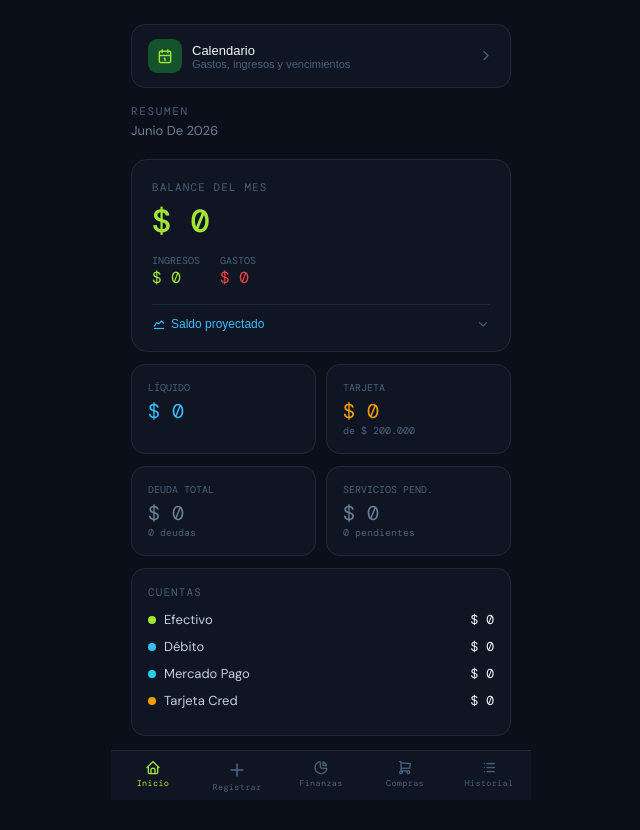
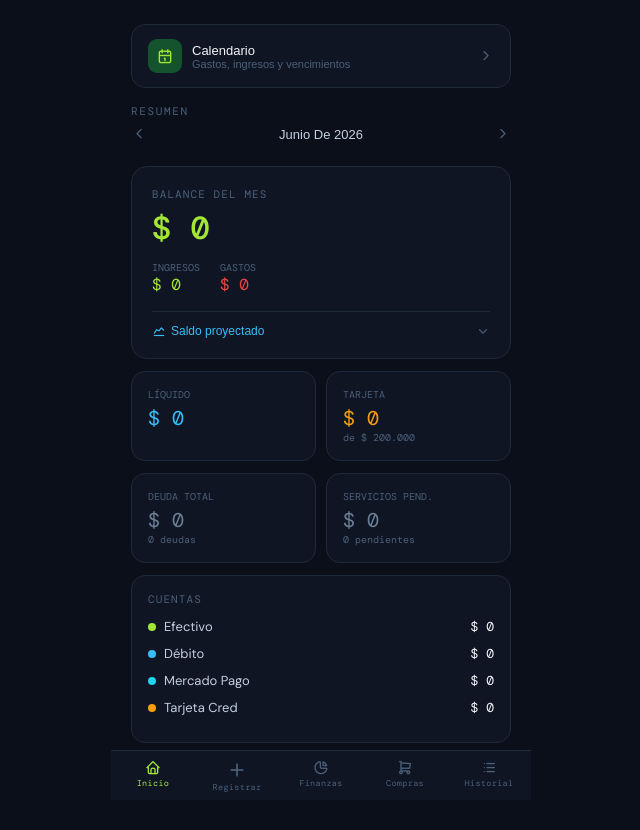
Before and after one commit to BFcamp/gastos-app, a React (Vite) app: page / in a window 1280 px wide. Both pictures are taken after a click on the button "Inicio". Shown: the top 830 px of the page, without its empty margins (319-959 px from the left). Built offline with nearby package versions, Linux system fonts and the light colour scheme.

Commit message:
actualizado header

```diff
--- a/src/App.jsx
+++ b/src/App.jsx
@@ -27,6 +27,9 @@ const BASE_STYLE = {
 
 export default function App() {
   const [tab, setTab] = useState("add");
+  const [monthOffset, setMonthOffset] = useState(0); // mes que se está viendo, compartido entre Inicio y Calendario
+  const changeMonth = (delta) => setMonthOffset(o => o + delta);
+  const resetMonth  = () => setMonthOffset(0);
 
   const [accounts,     setAccounts]     = useState(DEFAULT_ACCOUNTS);
   const [transactions, setTransactions] = useState([]);
@@ -112,12 +115,12 @@ export default function App() {
     <div style={BASE_STYLE}>
       <link href="https://fonts.googleapis.com/css2?family=DM+Sans:wght@300;400;500;600&family=DM+Mono:wght@400;500&display=swap" rel="stylesheet" />
 
-      {tab === "dashboard" && <DashboardView accounts={accounts} transactions={transactions} debts={debts} services={services} projectedIncomes={projectedIncomes} onConfirmProjected={confirmProjectedIncome} onDeleteProjected={deleteProjectedIncome} onOpenCalendar={() => setTab("calendar")} />}
+      {tab === "dashboard" && <DashboardView accounts={accounts} transactions={transactions} debts={debts} services={services} projectedIncomes={projectedIncomes} onConfirmProjected={confirmProjectedIncome} onDeleteProjected={deleteProjectedIncome} monthOffset={monthOffset} onPrevMonth={() => changeMonth(-1)} onNextMonth={() => changeMonth(1)} onResetMonth={resetMonth} onOpenCalendar={() => setTab("calendar")} />}
       {tab === "add"       && <AddView accounts={accounts} onAdd={addTransaction} onAddProjected={addProjectedIncome} />}
       {tab === "finanzas"  && <FinanzasView debts={debts} setDebts={setDebts} services={services} setServices={setServices} jars={jars} setJars={setJars} />}
       {tab === "compras"   && <ComprasView wishlist={wishlist} setWishlist={setWishlist} wishCats={wishCats} setWishCats={setWishCats} />}
       {tab === "history"   && <HistoryView transactions={transactions} accounts={accounts} />}
-      {tab === "calendar"  && <CalendarView transactions={transactions} debts={debts} services={services} projectedIncomes={projectedIncomes} onBack={() => setTab("dashboard")} />}
+      {tab === "calendar"  && <CalendarView transactions={transactions} debts={debts} services={services} projectedIncomes={projectedIncomes} monthOffset={monthOffset} onPrevMonth={() => changeMonth(-1)} onNextMonth={() => changeMonth(1)} onBack={() => setTab("dashboard")} />}
 
       {tab !== "calendar" && (
       <nav style={{
--- a/src/components/CalendarView.jsx
+++ b/src/components/CalendarView.jsx
@@ -10,9 +10,12 @@
 //   debts            — lista de deudas
 //   services         — lista de servicios recurrentes
 //   projectedIncomes — ingresos esperados a futuro, todavía no confirmados
+//   monthOffset      — mes que se está viendo (0 = actual), compartido con Inicio
+//   onPrevMonth      — retrocede un mes
+//   onNextMonth      — avanza un mes
 //   onBack           — función para volver a Inicio
 
-import { useState } from "react";
+import { useState, useEffect } from "react";
 import { SERVICE_CATS } from "../constants";
 import { fmt } from "../utils/format";
 
@@ -73,24 +76,27 @@ function buildMonthEvents(year, month, transactions, debts, services, projectedI
   const monthKey = `${year}-${String(month + 1).padStart(2, "0")}`;
   const lastDay  = new Date(year, month + 1, 0).getDate();
   services.forEach(sv => {
-    if (sv.active === false || !sv.dueDay) return;
+    if (sv.active === false) return;
     const cat = SERVICE_CATS.find(c => c.id === sv.category);
-    events.push({
-      day: Math.min(sv.dueDay, lastDay),
-      type: "due",
-      label: sv.name,
-      amount: sv.amount,
-      icon: cat?.icon || "refresh",
-      paid: (sv.payments || []).includes(monthKey),
-    });
+    const paid = (sv.payments || []).includes(monthKey);
+
+    if (sv.dueDate) {
+      // Fecha puntual cargada a mano — solo aparece en su mes exacto
+      const due = new Date(sv.dueDate + "T00:00:00");
+      if (due.getFullYear() === year && due.getMonth() === month) {
+        events.push({ day: due.getDate(), type: "due", label: sv.name, amount: sv.amount, icon: cat?.icon || "refresh", paid });
+      }
+    } else if (sv.dueDay) {
+      // Dato viejo: día fijo recurrente (servicio sin actualizar al nuevo formato)
+      events.push({ day: Math.min(sv.dueDay, lastDay), type: "due", label: sv.name, amount: sv.amount, icon: cat?.icon || "refresh", paid });
+    }
   });
 
   return events;
 }
 
-export function CalendarView({ transactions, debts, services, projectedIncomes, onBack }) {
+export function CalendarView({ transactions, debts, services, projectedIncomes, monthOffset, onPrevMonth, onNextMonth, onBack }) {
   const now = new Date();
-  const [monthOffset, setMonthOffset] = useState(0);
 
   const target = new Date(now.getFullYear(), now.getMonth() + monthOffset, 1);
   const year   = target.getFullYear();
@@ -99,11 +105,11 @@ export function CalendarView({ transactions, debts, services, projectedIncomes,
 
   const [selectedDay, setSelectedDay] = useState(isCurrentMonth ? now.getDate() : null);
 
-  const changeMonth = (delta) => {
-    const newOffset = monthOffset + delta;
-    setMonthOffset(newOffset);
-    setSelectedDay(newOffset === 0 ? now.getDate() : null);
-  };
+  // Si cambia el mes desde afuera (ej. desde Inicio), reseteamos el día elegido
+  useEffect(() => {
+    setSelectedDay(isCurrentMonth ? now.getDate() : null);
+    // eslint-disable-next-line react-hooks/exhaustive-deps
+  }, [monthOffset]);
 
   const events     = buildMonthEvents(year, month, transactions, debts, services, projectedIncomes);
   const daysInMonth = new Date(year, month + 1, 0).getDate();
@@ -124,11 +130,11 @@ export function CalendarView({ transactions, debts, services, projectedIncomes,
 
       <div style={{ background: "#0f1523", borderRadius: 16, border: "1px solid #1e2a3a", padding: 16, marginBottom: 16 }}>
         <div style={{ display: "flex", justifyContent: "space-between", alignItems: "center", marginBottom: 12 }}>
-          <button onClick={() => changeMonth(-1)} style={{ background: "none", border: "none", color: "#4b607a", cursor: "pointer", padding: 4 }}>
+          <button onClick={onPrevMonth} style={{ background: "none", border: "none", color: "#4b607a", cursor: "pointer", padding: 4 }}>
             <Icon name="chevron-left" size={16} />
           </button>
           <p style={{ fontSize: 13, fontWeight: 600, color: "#f1f5f9", textTransform: "capitalize" }}>{monthLabel}</p>
-          <button onClick={() => changeMonth(1)} style={{ background: "none", border: "none", color: "#4b607a", cursor: "pointer", padding: 4 }}>
+          <button onClick={onNextMonth} style={{ background: "none", border: "none", color: "#4b607a", cursor: "pointer", padding: 4 }}>
             <Icon name="chevron-right" size={16} />
           </button>
         </div>
--- a/src/components/DashboardView.jsx
+++ b/src/components/DashboardView.jsx
@@ -17,11 +17,14 @@ const Icon = ({ name, size = 16, style = {} }) => (
   <i className={`ti ti-${name}`} style={{ fontSize: size, ...style }} aria-hidden="true" />
 );
 
-export function DashboardView({ accounts, transactions, debts, services, projectedIncomes, onConfirmProjected, onDeleteProjected, onOpenCalendar }) {
+export function DashboardView({ accounts, transactions, debts, services, projectedIncomes, onConfirmProjected, onDeleteProjected, monthOffset, onPrevMonth, onNextMonth, onResetMonth, onOpenCalendar }) {
   const now = new Date();
+  const target = new Date(now.getFullYear(), now.getMonth() + monthOffset, 1);
+  const isCurrentMonth = monthOffset === 0;
+
   const thisMonth = transactions.filter(t => {
     const d = new Date(t.date);
-    return d.getMonth() === now.getMonth() && d.getFullYear() === now.getFullYear();
+    return d.getMonth() === target.getMonth() && d.getFullYear() === target.getFullYear();
   });
   const income  = thisMonth.filter(t => t.type === "income").reduce((s, t) => s + t.amount, 0);
   const expense = thisMonth.filter(t => t.type === "expense").reduce((s, t) => s + t.amount, 0);
@@ -35,19 +38,21 @@ export function DashboardView({ accounts, transactions, debts, services, project
   const catList = Object.entries(byCat).sort((a, b) => b[1] - a[1]).slice(0, 5);
 
   const totalDebt = debts.reduce((s, d) => s + Math.max(0, (d.totalAmount || 0) - (d.paidAmount || 0)), 0);
-  const monthKey = `${now.getFullYear()}-${String(now.getMonth() + 1).padStart(2, "0")}`;
+  const monthKey = `${target.getFullYear()}-${String(target.getMonth() + 1).padStart(2, "0")}`;
   const pendingServices = services.filter(sv => !(sv.payments || []).includes(monthKey));
   const pendingTotal = pendingServices.reduce((s, sv) => s + (sv.amount || 0), 0);
-  const monthName = now.toLocaleDateString("es-AR", { month: "long", year: "numeric" });
+  const monthName = target.toLocaleDateString("es-AR", { month: "long", year: "numeric" });
 
   // ── Saldo proyectado ──
   // Ingresos esperados este mes (todavía no confirmados) + lo que falta
   // pagar este mes (deudas y servicios pendientes) sobre el líquido actual.
+  // Líquido siempre es el real de HOY — la proyección parte de ahí, sin
+  // importar qué mes estés mirando.
   const [showProjected, setShowProjected] = useState(false);
 
   const projectedThisMonth = (projectedIncomes || []).filter(p => {
     const d = new Date(p.expectedDate + "T00:00:00");
-    return d.getFullYear() === now.getFullYear() && d.getMonth() === now.getMonth();
+    return d.getFullYear() === target.getFullYear() && d.getMonth() === target.getMonth();
   });
   const projectedSum = projectedThisMonth.reduce((s, p) => s + p.amount, 0);
 
@@ -55,7 +60,7 @@ export function DashboardView({ accounts, transactions, debts, services, project
     if (!d.dueDate) return false;
     const due = new Date(d.dueDate + "T00:00:00");
     const remaining = Math.max(0, (d.totalAmount || 0) - (d.paidAmount || 0));
-    return remaining > 0 && due.getFullYear() === now.getFullYear() && due.getMonth() === now.getMonth();
+    return remaining > 0 && due.getFullYear() === target.getFullYear() && due.getMonth() === target.getMonth();
   });
   const debtsDueSum = debtsDueThisMonth.reduce((s, d) => s + (d.monthlyPayment > 0 ? d.monthlyPayment : Math.max(0, d.totalAmount - d.paidAmount)), 0);
   const monthlyDuesPending = debtsDueSum + pendingTotal;
@@ -82,7 +87,20 @@ export function DashboardView({ accounts, transactions, debts, services, project
       </button>
 
       <p style={{ fontSize: 11, letterSpacing: ".15em", color: "#4b607a", fontFamily: "'DM Mono', monospace", marginBottom: 4 }}>RESUMEN</p>
-      <p style={{ fontSize: 13, color: "#6b7f96", marginBottom: 20, textTransform: "capitalize" }}>{monthName}</p>
+      <div style={{ display: "flex", alignItems: "center", justifyContent: "space-between", marginBottom: 20 }}>
+        <button onClick={onPrevMonth} style={{ background: "none", border: "none", color: "#4b607a", cursor: "pointer", padding: "4px 8px 4px 0", display: "flex" }}>
+          <Icon name="chevron-left" size={16} />
+        </button>
+        <button onClick={onResetMonth} style={{ background: "none", border: "none", cursor: "pointer", display: "flex", flexDirection: "column", alignItems: "center", gap: 2 }}>
+          <span style={{ fontSize: 13, color: "#c4d0e0", textTransform: "capitalize" }}>{monthName}</span>
+          {!isCurrentMonth && (
+            <span style={{ fontSize: 10, color: "#38bdf8", fontFamily: "'DM Mono', monospace" }}>volver a hoy</span>
+          )}
+        </button>
+        <button onClick={onNextMonth} style={{ background: "none", border: "none", color: "#4b607a", cursor: "pointer", padding: "4px 0 4px 8px", display: "flex" }}>
+          <Icon name="chevron-right" size={16} />
+        </button>
+      </div>
 
       {/* Balance */}
       <div style={{ background: "#0f1523", borderRadius: 16, padding: 20, marginBottom: 12, border: "1px solid #1e2a3a" }}>
--- a/src/components/FinanzasView.jsx
+++ b/src/components/FinanzasView.jsx
@@ -10,6 +10,21 @@ import { FormActions } from "./shared/FormActions";
 const Icon = ({ name, size = 16, style = {} }) => (
   <i className={`ti ti-${name}`} style={{ fontSize: size, ...style }} aria-hidden="true" />
 );
+
+// Calcula días hasta el vencimiento y devuelve texto + color según urgencia
+function dueDateInfo(dueDate) {
+  if (!dueDate) return null;
+  const today = new Date();
+  today.setHours(0, 0, 0, 0);
+  const due = new Date(dueDate + "T00:00:00");
+  const diffDays = Math.round((due - today) / (1000 * 60 * 60 * 24));
+  const label = due.toLocaleDateString("es-AR", { day: "2-digit", month: "2-digit" });
+
+  if (diffDays < 0)  return { text: `Vencido (${label})`, color: "#f87171" };
+  if (diffDays === 0) return { text: `Vence hoy`, color: "#f87171" };
+  if (diffDays <= 5)  return { text: `Vence en ${diffDays} día${diffDays === 1 ? "" : "s"} (${label})`, color: "#fb923c" };
+  return { text: `Vence ${label}`, color: "#4b607a" };
+}
 
 const JAR_TYPES = [
   { id: "fisico",   label: "Físico",       icon: "building-bank",  color: "#a3e635", bg: "#14532d" },
@@ -109,12 +124,18 @@ export function FinanzasView({ debts, setDebts, services, setServices, jars, set
             const remaining = Math.max(0, d.totalAmount - d.paidAmount);
             const pct       = d.totalAmount > 0 ? Math.min(100, (d.paidAmount / d.totalAmount) * 100) : 0;
             const isEditing = editDebt?.id === d.id;
+            const due       = dueDateInfo(d.dueDate);
             return (
               <div key={d.id} style={{ background: "#0f1523", borderRadius: 14, border: "1px solid #1e2a3a", marginBottom: 10, overflow: "hidden" }}>
                 <div style={{ padding: "14px 16px" }}>
                   <div style={{ display: "flex", justifyContent: "space-between", alignItems: "flex-start", marginBottom: 8 }}>
                     <div>
                       <p style={{ fontSize: 14, color: "#f1f5f9", fontWeight: 500, margin: 0 }}>{d.name}</p>
+                      {due && (
+                        <p style={{ fontSize: 11, color: due.color, fontFamily: "'DM Mono', monospace", margin: "3px 0 0", display: "flex", alignItems: "center", gap: 4 }}>
+                          <Icon name="calendar-event" size={11} /> {due.text}
+                        </p>
+                      )}
                       {d.notes && <p style={{ fontSize: 11, color: "#4b607a", margin: "2px 0 0" }}>{d.notes}</p>}
                     </div>
                     <div style={{ display: "flex", gap: 10 }}>
@@ -194,6 +215,7 @@ export function FinanzasView({ debts, setDebts, services, setServices, jars, set
               const cat       = SERVICE_CATS.find(c => c.id === sv.category);
               const isPaid    = sv.payments?.includes(monthKey);
               const isEditing = editService?.id === sv.id;
+              const due       = dueDateInfo(sv.dueDate);
               return (
                 <div key={sv.id}>
                   <div style={{
@@ -206,8 +228,10 @@ export function FinanzasView({ debts, setDebts, services, setServices, jars, set
                     </div>
                     <div style={{ flex: 1, minWidth: 0 }}>
                       <p style={{ fontSize: 13, color: "#c4d0e0", margin: 0 }}>{sv.name}</p>
-                      <p style={{ fontSize: 11, color: "#4b607a", fontFamily: "'DM Mono', monospace", margin: "2px 0 0" }}>
-                        {fmt(sv.amount)}/mes{sv.dueDay ? ` · vence día ${sv.dueDay}` : ""}
+                      <p style={{ fontSize: 11, color: due ? due.color : "#4b607a", fontFamily: "'DM Mono', monospace", margin: "2px 0 0", display: "flex", alignItems: "center", gap: 4 }}>
+                        {fmt(sv.amount)}/mes
+                        {due && <> · <Icon name="calendar-event" size={10} /> {due.text}</>}
+                        {!due && sv.dueDay && ` · vence día ${sv.dueDay} (aprox.)`}
                       </p>
                     </div>
                     <div style={{ display: "flex", alignItems: "center", gap: 8, flexShrink: 0 }}>
@@ -265,7 +289,7 @@ export function FinanzasView({ debts, setDebts, services, setServices, jars, set
 
 // ── Debt forms ─────────────────────────────────────────────────────────────
 function DebtForm({ onSave, onCancel }) {
-  const [f, setF] = useState({ name: "", totalAmount: "", paidAmount: "", monthlyPayment: "", notes: "" });
+  const [f, setF] = useState({ name: "", totalAmount: "", paidAmount: "", monthlyPayment: "", dueDate: "", notes: "" });
   const set = (k, v) => setF(p => ({ ...p, [k]: v }));
   const valid = f.name && f.totalAmount;
   return (
@@ -274,6 +298,7 @@ function DebtForm({ onSave, onCancel }) {
       <InputRow label="Total adeudado ($)" value={f.totalAmount}    onChange={v => set("totalAmount", v)}   placeholder="0" type="number" />
       <InputRow label="Ya pagado ($)"      value={f.paidAmount}     onChange={v => set("paidAmount", v)}    placeholder="0" type="number" />
       <InputRow label="Cuota mensual ($)"  value={f.monthlyPayment} onChange={v => set("monthlyPayment", v)} placeholder="0" type="number" />
+      <InputRow label="Próximo vencimiento" value={f.dueDate}       onChange={v => set("dueDate", v)}       type="date" />
       <InputRow label="Notas (opcional)"   value={f.notes}          onChange={v => set("notes", v)}         placeholder="" />
       <FormActions
         onSave={() => valid && onSave({ ...f, totalAmount: +f.totalAmount, paidAmount: +(f.paidAmount || 0), monthlyPayment: +(f.monthlyPayment || 0) })}
@@ -292,6 +317,7 @@ function DebtEditPanel({ debt, onChange, onSave, onCancel }) {
       <InputRow label="Total adeudado ($)" value={debt.totalAmount}   onChange={v => set("totalAmount", +v)}    type="number" />
       <InputRow label="Ya pagado ($)"      value={debt.paidAmount}    onChange={v => set("paidAmount", +v)}     type="number" />
       <InputRow label="Cuota mensual ($)"  value={debt.monthlyPayment} onChange={v => set("monthlyPayment", +v)} type="number" />
+      <InputRow label="Próximo vencimiento" value={debt.dueDate || ""} onChange={v => set("dueDate", v)}        type="date" />
       <InputRow label="Notas"              value={debt.notes}         onChange={v => set("notes", v)} />
       <FormActions onSave={onSave} onCancel={onCancel} saveLabel="Guardar" />
     </FormCard>
@@ -300,14 +326,14 @@ function DebtEditPanel({ debt, onChange, onSave, onCancel }) {
 
 // ── Service forms ──────────────────────────────────────────────────────────
 function ServiceForm({ onSave, onCancel }) {
-  const [f, setF] = useState({ name: "", amount: "", dueDay: "", category: "other", active: true });
+  const [f, setF] = useState({ name: "", amount: "", dueDate: "", category: "other", active: true });
   const set = (k, v) => setF(p => ({ ...p, [k]: v }));
   const valid = f.name && f.amount;
   return (
     <FormCard title="Nuevo servicio">
       <InputRow label="Nombre"            value={f.name}   onChange={v => set("name", v)}   placeholder="ej. Spotify" />
       <InputRow label="Monto mensual ($)" value={f.amount} onChange={v => set("amount", v)} placeholder="0" type="number" />
-      <InputRow label="Día de vencimiento" value={f.dueDay} onChange={v => set("dueDay", v)} placeholder="ej. 10" type="number" />
+      <InputRow label="Próximo vencimiento" value={f.dueDate} onChange={v => set("dueDate", v)} type="date" />
       <div style={{ marginBottom: 12 }}>
         <p style={{ fontSize: 11, color: "#4b607a", fontFamily: "'DM Mono', monospace", marginBottom: 8 }}>CATEGORÍA</p>
         <div style={{ display: "flex", flexWrap: "wrap", gap: 6 }}>
@@ -325,7 +351,7 @@ function ServiceForm({ onSave, onCancel }) {
         </div>
       </div>
       <FormActions
-        onSave={() => valid && onSave({ ...f, amount: +f.amount, dueDay: f.dueDay ? +f.dueDay : null })}
+        onSave={() => valid && onSave({ ...f, amount: +f.amount, dueDate: f.dueDate || null })}
         onCancel={onCancel}
         disabled={!valid}
       />
@@ -339,7 +365,7 @@ function ServiceEditPanel({ service, onChange, onSave, onCancel }) {
     <FormCard title="Editar servicio" nested>
       <InputRow label="Nombre"             value={service.name}        onChange={v => set("name", v)} />
       <InputRow label="Monto mensual ($)"  value={service.amount}      onChange={v => set("amount", +v)}  type="number" />
-      <InputRow label="Día de vencimiento" value={service.dueDay || ""} onChange={v => set("dueDay", +v)} type="number" />
+      <InputRow label="Próximo vencimiento" value={service.dueDate || ""} onChange={v => set("dueDate", v)} type="date" />
       <div style={{ marginBottom: 12 }}>
         <p style={{ fontSize: 11, color: "#4b607a", fontFamily: "'DM Mono', monospace", marginBottom: 8 }}>CATEGORÍA</p>
         <div style={{ display: "flex", flexWrap: "wrap", gap: 6 }}>
```
